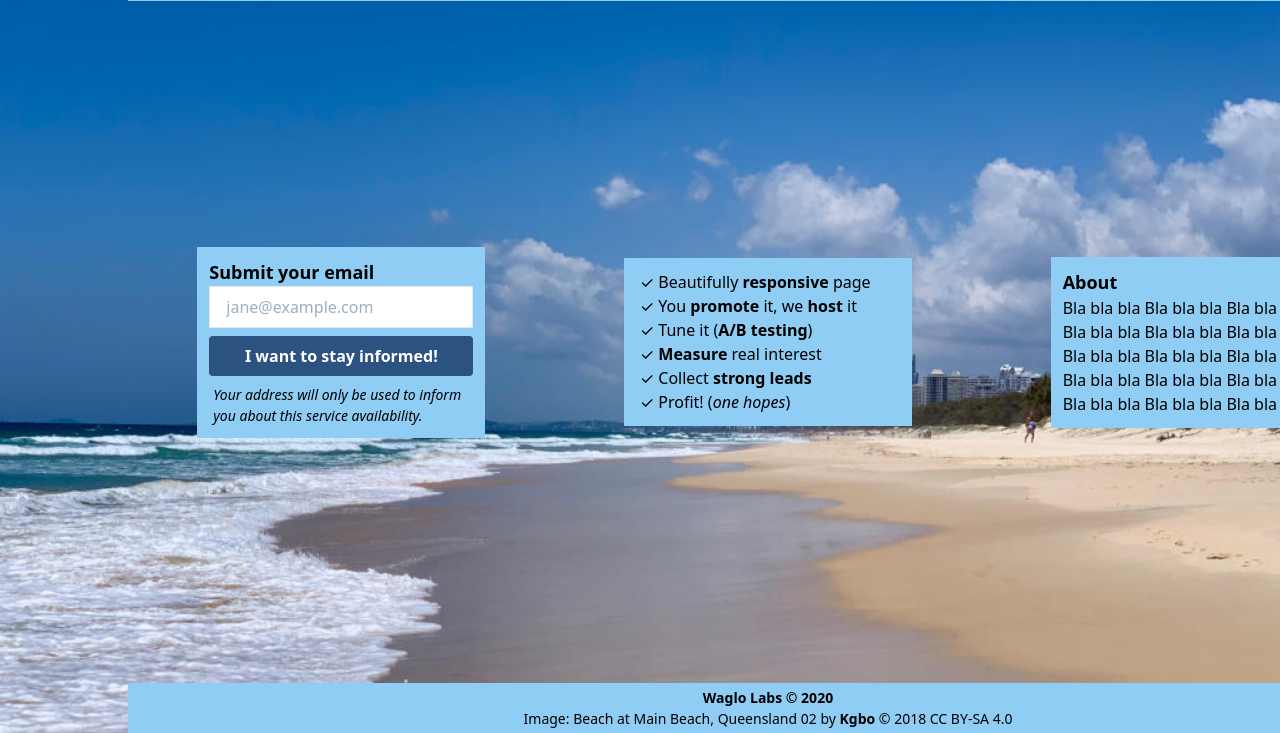
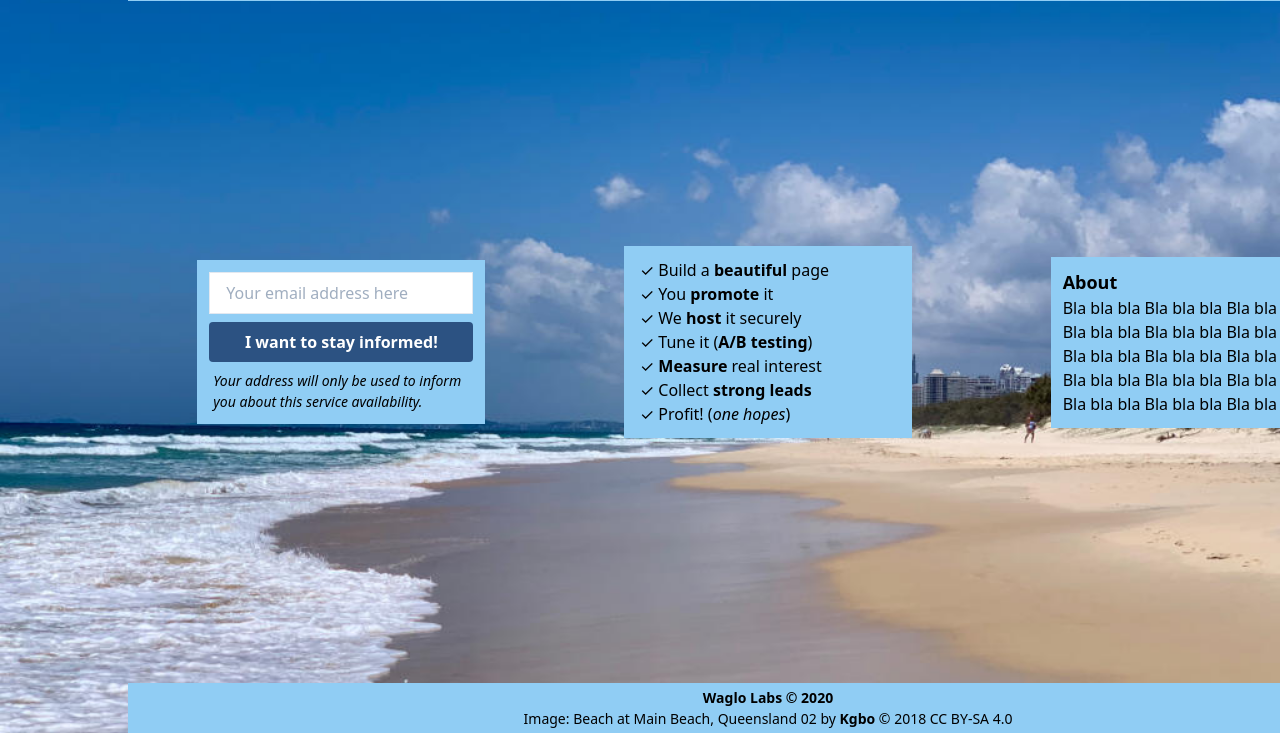
Before and after one commit to millette/tw, a website: page index.html in a window 1280 px wide. Shown: the part 67-800 px from the top of the page. Drawn offline with nearby package versions, Linux system fonts and the light colour scheme; files that its build step writes are made by us from their sources.

Commit message:
Text touchups.

```diff
--- a/index.html
+++ b/index.html
@@ -24,8 +24,9 @@
 
       <aside id="features">
         <ul>
-          <li>Beautifully <b>responsive</b> page</li>
-          <li>You <b>promote</b> it, we <b>host</b> it</li>
+          <li>Build a <b>beautiful</b> page</li>
+          <li>You <b>promote</b> it</li>
+          <li>We <b>host</b> it securely</li>
           <li>Tune it (<b>A/B testing</b>)</li>
           <li><b>Measure</b> real interest</li>
           <li>Collect <b>strong leads</b></li>
@@ -35,13 +36,10 @@
       </aside>
 
       <form>
-        <label for="email">
-          <h2>Submit your email</h2>
-        </label>
         <input
           id="email"
           type="email"
-          placeholder="jane@example.com"
+          placeholder="Your email address here"
           required
         />
         <button id="submit" type="submit">
```
